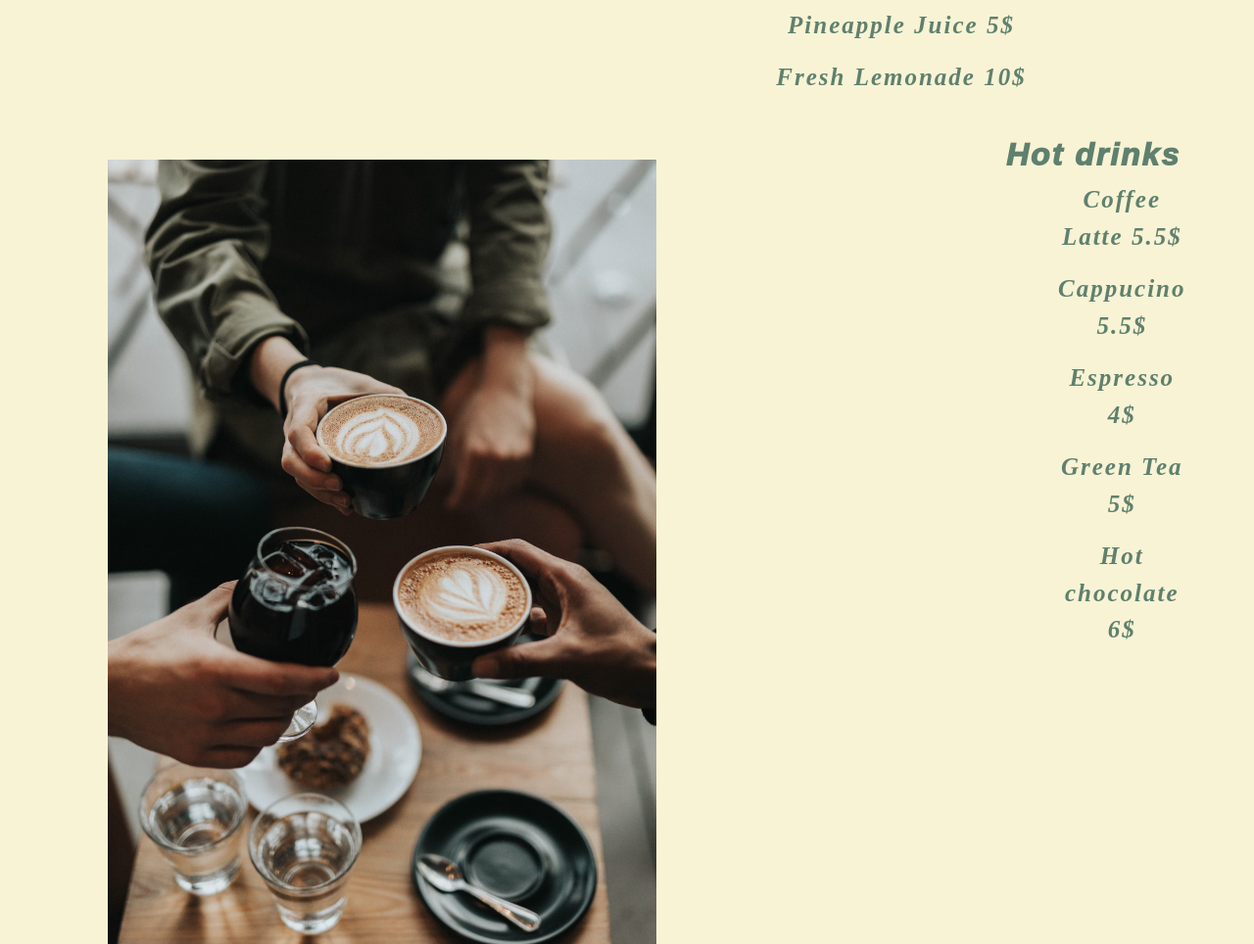
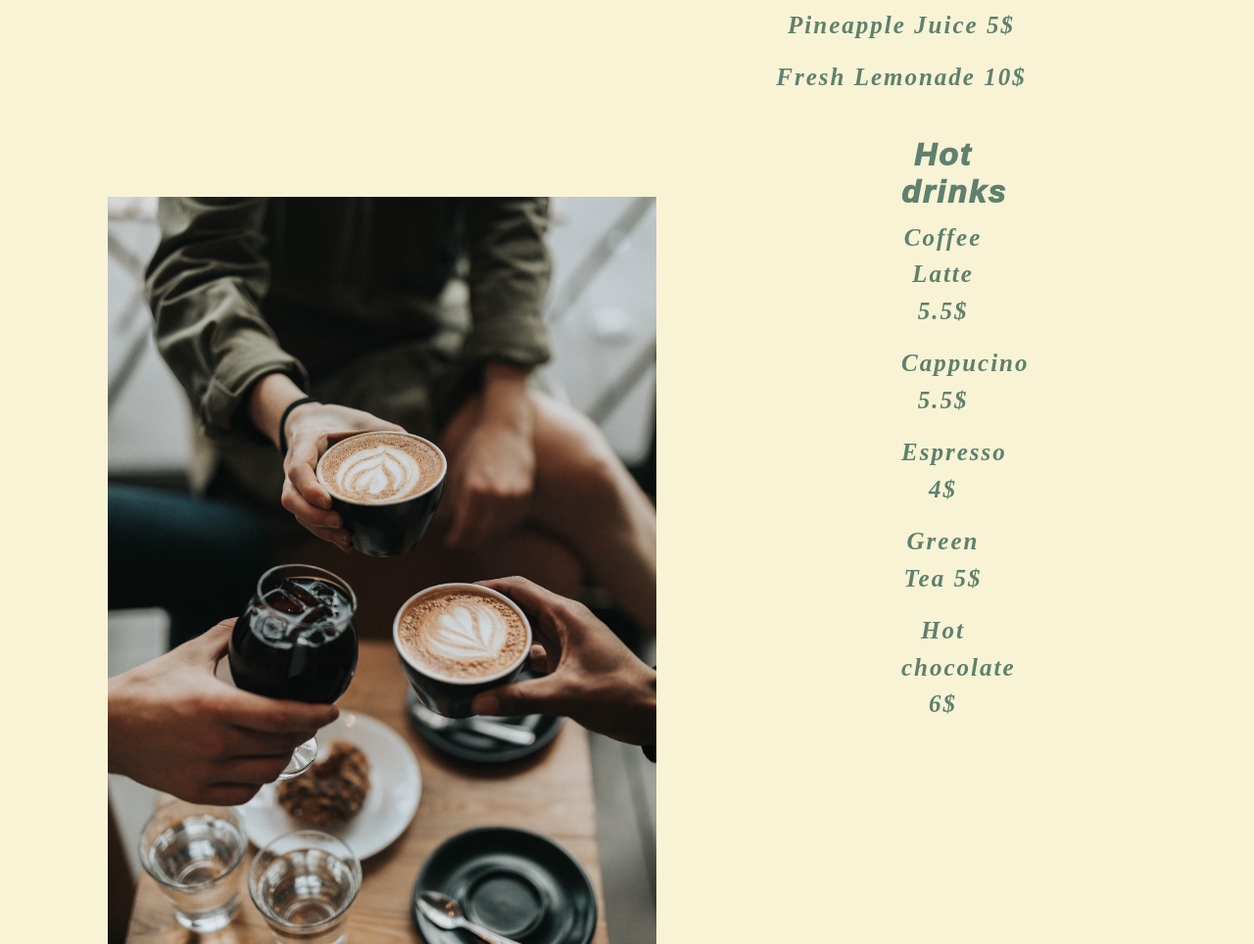
Before and after one commit to ramialhd/restaurant, a website: page menu.html in a window 1280 px wide. Shown: the part 3560-4524 px from the top of the page at 98% size. Drawn offline with nearby package versions, Linux system fonts and the light colour scheme.

Commit message:
git commit "adjusted the hot drinks"

```diff
--- a/css/style.css
+++ b/css/style.css
@@ -124,7 +124,7 @@ letter-spacing: 2px;
   font-weight: 900;
   color: #5F806E;
   font-style: italic;
-  margin-left: 20px;
+
   padding-left: 250px;
   margin-top: 0px;
   margin-bottom: 500px;
--- a/menu.html
+++ b/menu.html
@@ -151,12 +151,12 @@
             <img src="images/wine2.avif" class="float-start" style=" padding-left: 200x; margin-left: 110px; width: 560px; margin-bottom: 150px;height: 40%;">
             <div class="description">
                   <li class="desclist1">
-                    <h2 class="hover-text"style="margin-left: 30%;  ">Hot drinks</h2>
-                <p style="font-size: 25px; margin-left: 140px; text-align: center;">Coffee Latte 5.5$</p>
-                <p style="font-size: 25px; margin-left: 140px; text-align: center;">Cappucino 5.5$</p>
-                <p style="font-size: 25px; margin-left: 140px; text-align: center;">Espresso 4$</p>
-                <p style="font-size: 25px; margin-left: 140px; text-align: center;">Green Tea 5$</p>
-                <p style="font-size: 25px; margin-left: 140px; text-align: center;">Hot chocolate 6$</p>
+                    <h2 class="hover-text" style="padding-right: 50%;">Hot drinks</h2>
+                <p style="font-size: 25px; text-align: center;padding-right: 50%;">Coffee Latte 5.5$</p>
+                <p style="font-size: 25px; text-align: center;padding-right: 50%;">Cappucino 5.5$</p>
+                <p style="font-size: 25px; text-align: center;padding-right: 50%;">Espresso 4$</p>
+                <p style="font-size: 25px; text-align: center;padding-right: 50%;">Green Tea 5$</p>
+                <p style="font-size: 25px; text-align: center;padding-right: 50%;">Hot chocolate 6$</p>
                   </li>
                   </div>
             </div>
```
